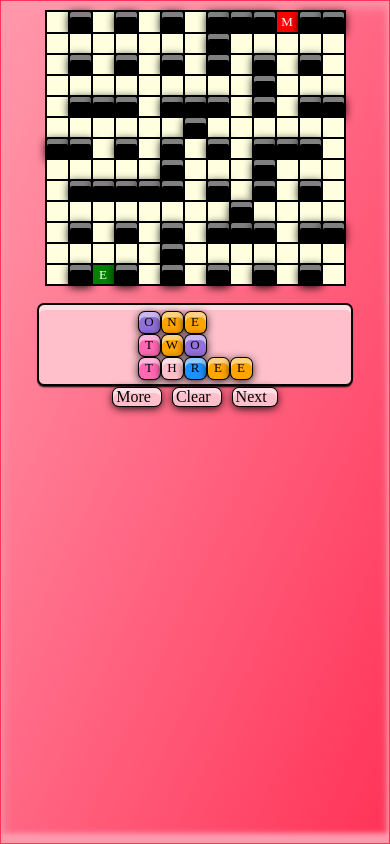
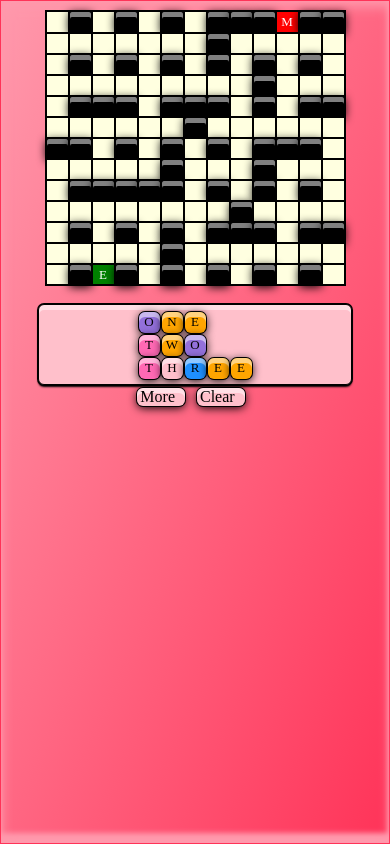
Before and after one commit to psach/game-2, a website: page www/index.html in a window 390 px wide. Drawn offline with Linux system fonts and the light colour scheme; some packages are replaced by stand-ins of ours.

Commit message:
ui tuning

```diff
--- a/www/crosscolor.js
+++ b/www/crosscolor.js
@@ -67,7 +67,9 @@ function popWords(words){
 
 				if( invalid ) {
 
-					alert('Incorrect selection');
+					//alert('Incorrect selection');
+					activeSet.parent().removeClass('cwd-tile-highlight');
+					activeSet.parent().addClass('cwd-tile-incorrect');
 
 				}else{
 					var stringSelected = ""+arr+","+word;
@@ -163,8 +165,12 @@ function popWords(words){
 				end.addClass("red");
 				end.find('.cwd-tile-letter').html(redChar);
 
+				var gridParent = $("#cwd-grid").parent();
+				var gridClone = $("#cwd-grid").clone();
+				$("#cwd-grid").remove();
 
-
+				gridClone.appendTo(gridParent).fadeOut('slow');
+				gridClone.appendTo(gridParent).fadeIn('slow');
 
 
 			}
@@ -239,6 +245,10 @@ function popWords(words){
 			$("#crossword").find(".cwd-tile-active").click(function() {
 
 				$(".cwd-tile").removeClass("cwd-tile-highlight");
+				$(".cwd-tile").removeClass("cwd-tile-incorrect");
+
+
+
 
 				$(this).addClass("cwd-tile-highlight");
 
@@ -257,8 +267,8 @@ function popWords(words){
 
 				//activeSet=activeSet.length>0?activeSet:$('*[downclueid="'+id+'"]');
 				activeSet.addClass("cwd-tile-highlight");
+
 				activeSet=activeSet.find('.cwd-tile-letter');
-
 
 
 
--- a/www/crossword.css
+++ b/www/crossword.css
@@ -118,6 +118,7 @@ html{
 #cwd-grid td.cwd-tile-incorrect
 {
     border-color: Red !important;
+
 }
 
 
--- a/www/index.html
+++ b/www/index.html
@@ -847,7 +847,7 @@ height="0" width="0" style="display:none;visibility:hidden"></iframe></noscript>
 <td>&nbsp;</td>
 <td><div class="clear d3 " style="padding-left: 3px;padding-right: 10px; " align="center" > Clear </div></td>
 <td>&nbsp;</td>
-<td><div class="level d3 " style="padding-left: 3px;padding-right: 10px; " align="center" > Next </div></td>
+<!-- td><div class="level d3 " style="padding-left: 3px;padding-right: 10px; " align="center" > Next </div></td -->
 </tr>
 </tbody></table>
 </div>
```
